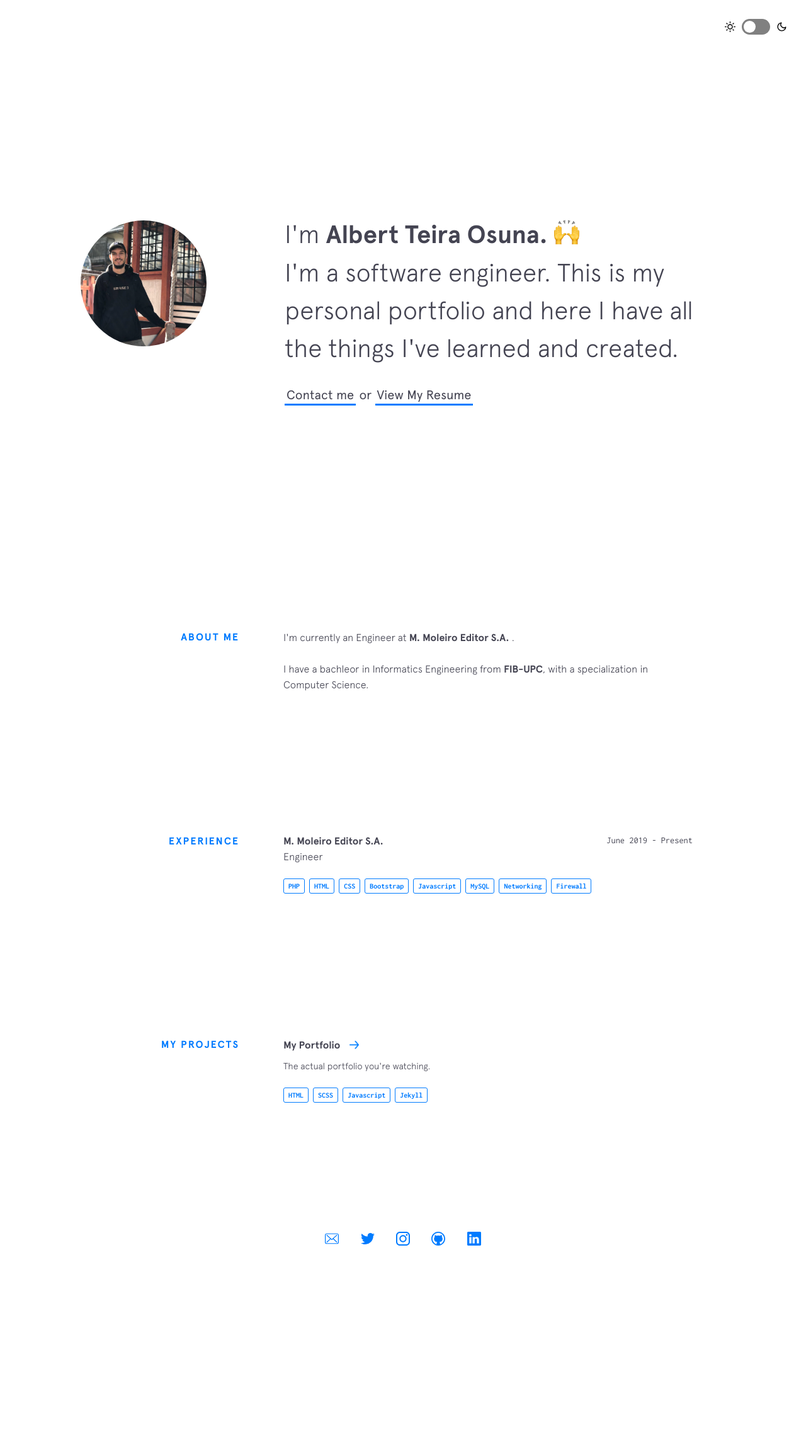
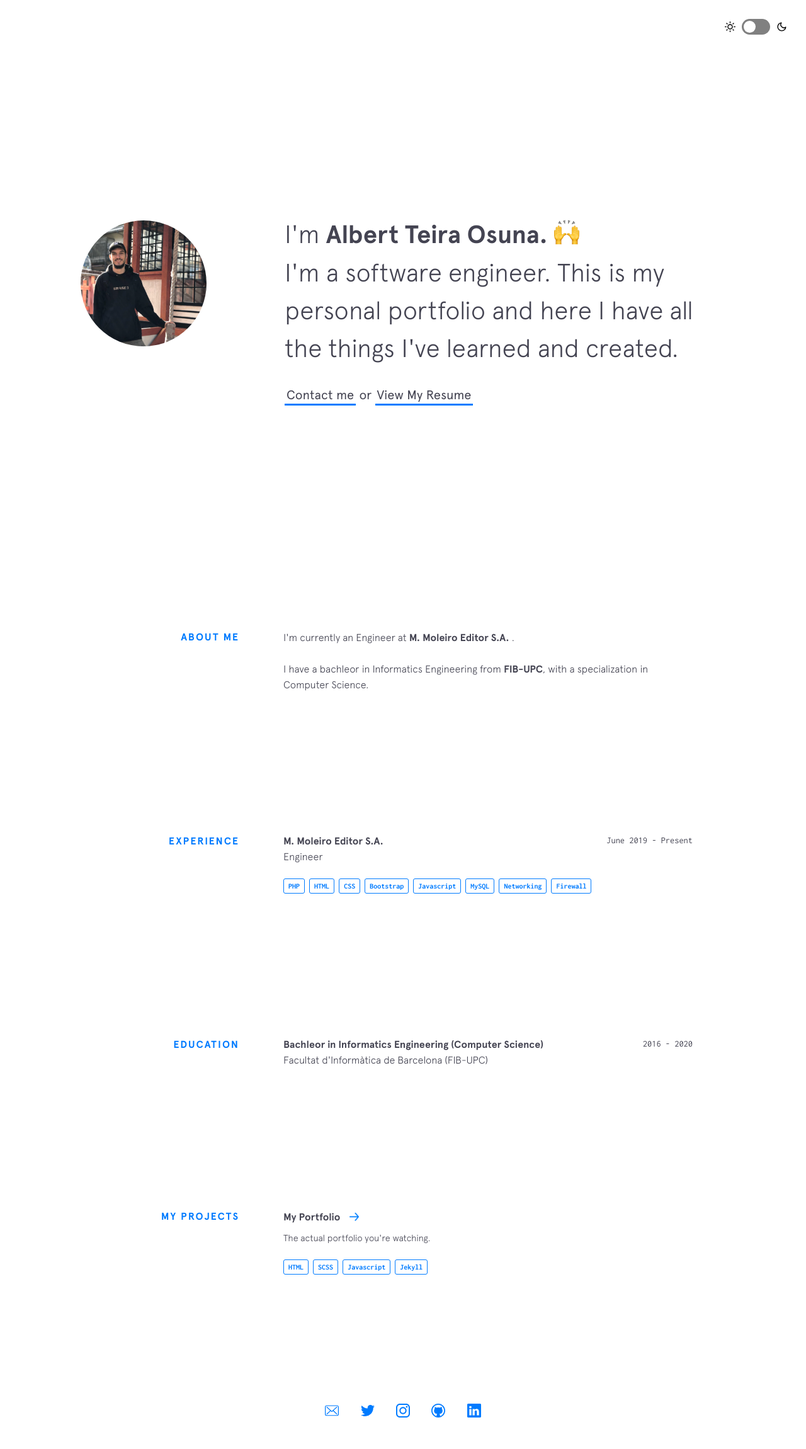
Before and after one commit to alteos98/alteos98.github.io, a Jekyll site: the page built from index.html, in a window 1280 px wide. Shown: the whole page at 63% size. Built offline with Jekyll 4.4.1, drawn with Linux system fonts in a browser that asks for light colours; nearby versions of some CDN libraries; before the commit the page ends 2028 px from its top, so only the background shows below that.

Commit message:
Education added

```diff
--- /dev/null
+++ b/_data/education.yml
@@ -0,0 +1,4 @@
+- course: Bachleor in Informatics Engineering (Computer Science)
+  institution: Facultat d'Informàtica de Barcelona (FIB-UPC)
+  url: https://www.fib.upc.edu/en
+  time: 2016 - 2020
--- /dev/null
+++ b/_includes/education.html
@@ -0,0 +1,16 @@
+<section class="section education">
+    <div class="section__title">Education</div>
+    <div class="section__content">
+        {% for degree in site.data.education %}
+        <div class="degree">
+            <div class="time-place">
+                <div class="degree__course">
+                    <a href="{{degree.url}}" target="_blank">{{degree.course}}</a>
+                </div>
+                <div class="degree__time">{{degree.time}}</div>
+            </div>
+            <div class="degree__institution">{{degree.institution}}</div>
+        </div>
+        {% endfor %}
+    </div>
+</section>
--- /dev/null
+++ b/_sass/_education.scss
@@ -0,0 +1,25 @@
+.education {
+    .degree {
+        margin-bottom: 25px;
+        .time-place {
+            display: flex;
+            justify-content: space-between;
+            @include mobile {
+                display: block;
+            }
+        }
+        &__course {
+            font-weight: 700;
+        }
+        &__time {
+            font-size: 0.9rem;
+            font-family: 'Inconsolata', monospace;
+            @include mobile {
+                font-size: 0.8rem;
+            }
+        }
+        &__institution {
+            margin-bottom: 20px;
+        }
+    }
+}
--- a/css/main.scss
+++ b/css/main.scss
@@ -8,6 +8,7 @@
 @import 'intro';
 @import 'skills';
 @import 'experience';
+@import 'education';
 @import 'my-projects';
 @import 'footer';
 @import '404';
--- a/index.html
+++ b/index.html
@@ -10,6 +10,7 @@ layout: default
   {% include skills.html %}
   {% endcomment %}
   {% include experience.html %}
+  {% include education.html %}
   {% include my-projects.html %}
   {% include footer.html %}
 </div>
```
